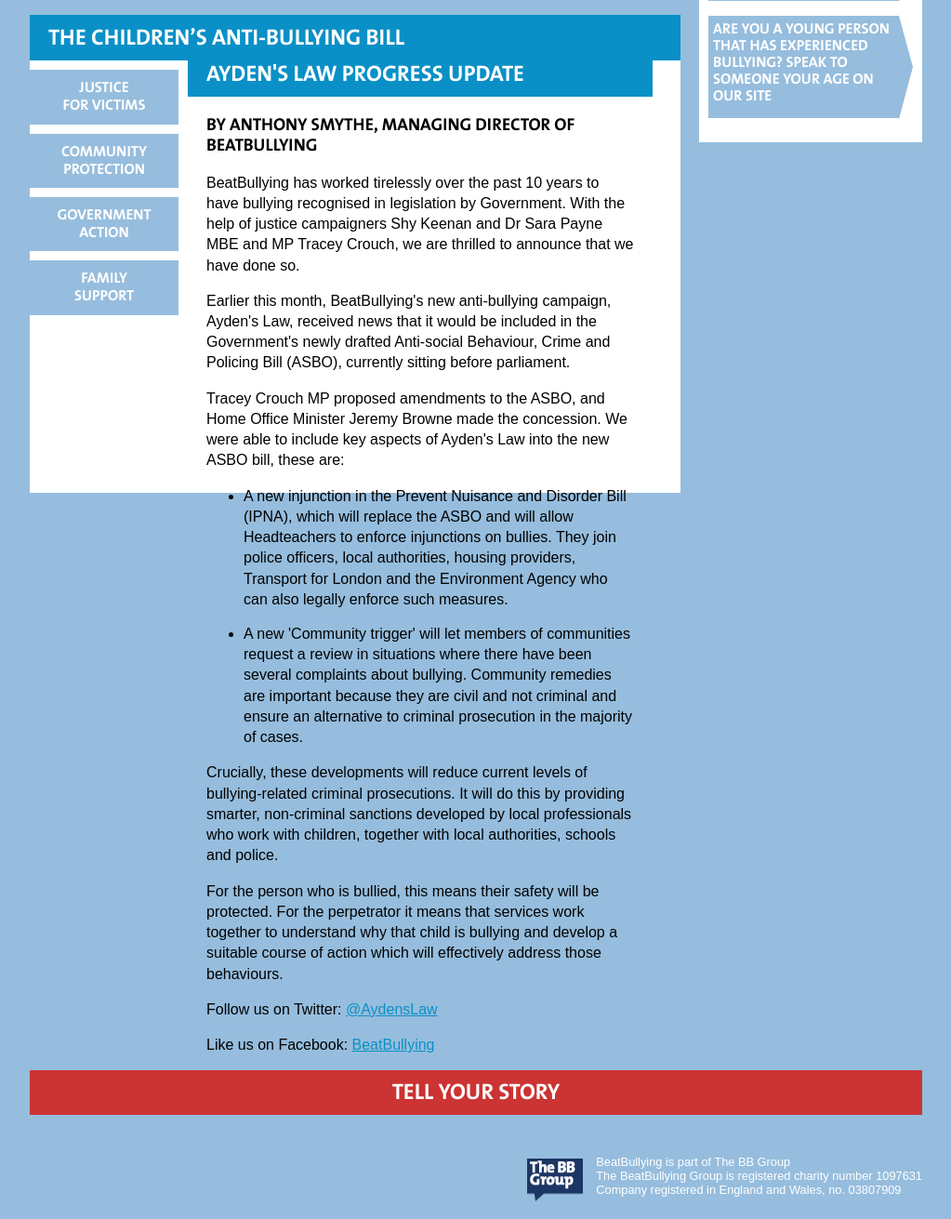
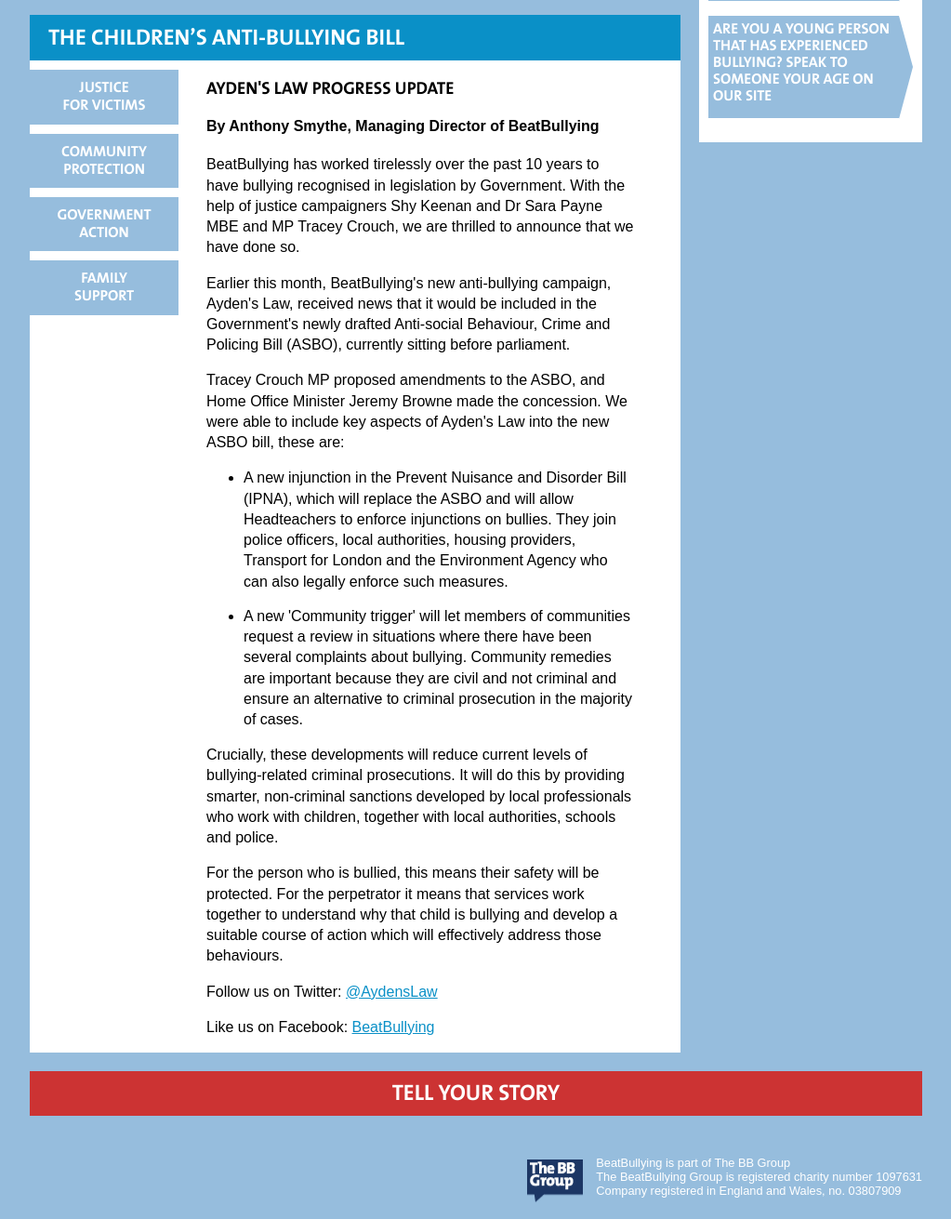
Before and after one commit to thebbgroup/aydens-law, a Flask app: page / in a window 1280 px wide. Shown: the part 837-2148 px from the top of the page at 93% size, without its empty margins (128-1151 px from the left). Run offline with Flask 2, Linux system fonts and the light colour scheme; style sheets or scripts are compiled from the project's sources; parts of the project's set-up code (start-up, migrations or seed data) failed here and were passed over; some libraries are stand-ins or nearby versions.

Commit message:
Fix styling on copy update

```diff
--- a/app/static/css/main.less
+++ b/app/static/css/main.less
@@ -245,6 +245,7 @@ a.cta{
 
 #tabbed_section{
     min-height: 504px;
+    overflow: hidden;
 }
 
 .tabs {
--- a/app/templates/index.jinja
+++ b/app/templates/index.jinja
@@ -62,8 +62,8 @@
             </ul>
             <div id="tabbed-content">
                 <div id="default" class="content">
-                    <h2>Ayden's Law progress update</h2>
-                    <h3>By Anthony Smythe, Managing Director of BeatBullying </h3>
+                    <h3>Ayden's Law progress update</h3>
+                    <h4>By Anthony Smythe, Managing Director of BeatBullying </h4>
                     <p>BeatBullying has worked tirelessly over the past 10 years to have bullying recognised in legislation by Government. With the help of justice campaigners Shy Keenan and Dr Sara Payne MBE and MP Tracey Crouch, we are thrilled to announce that we have done so.
                     </p>
                     <p>Earlier this month, BeatBullying's new anti-bullying campaign, Ayden's Law, received news that it would be included in the Government's newly drafted Anti-social Behaviour, Crime and Policing Bill (ASBO), currently sitting before parliament.</p>
```
